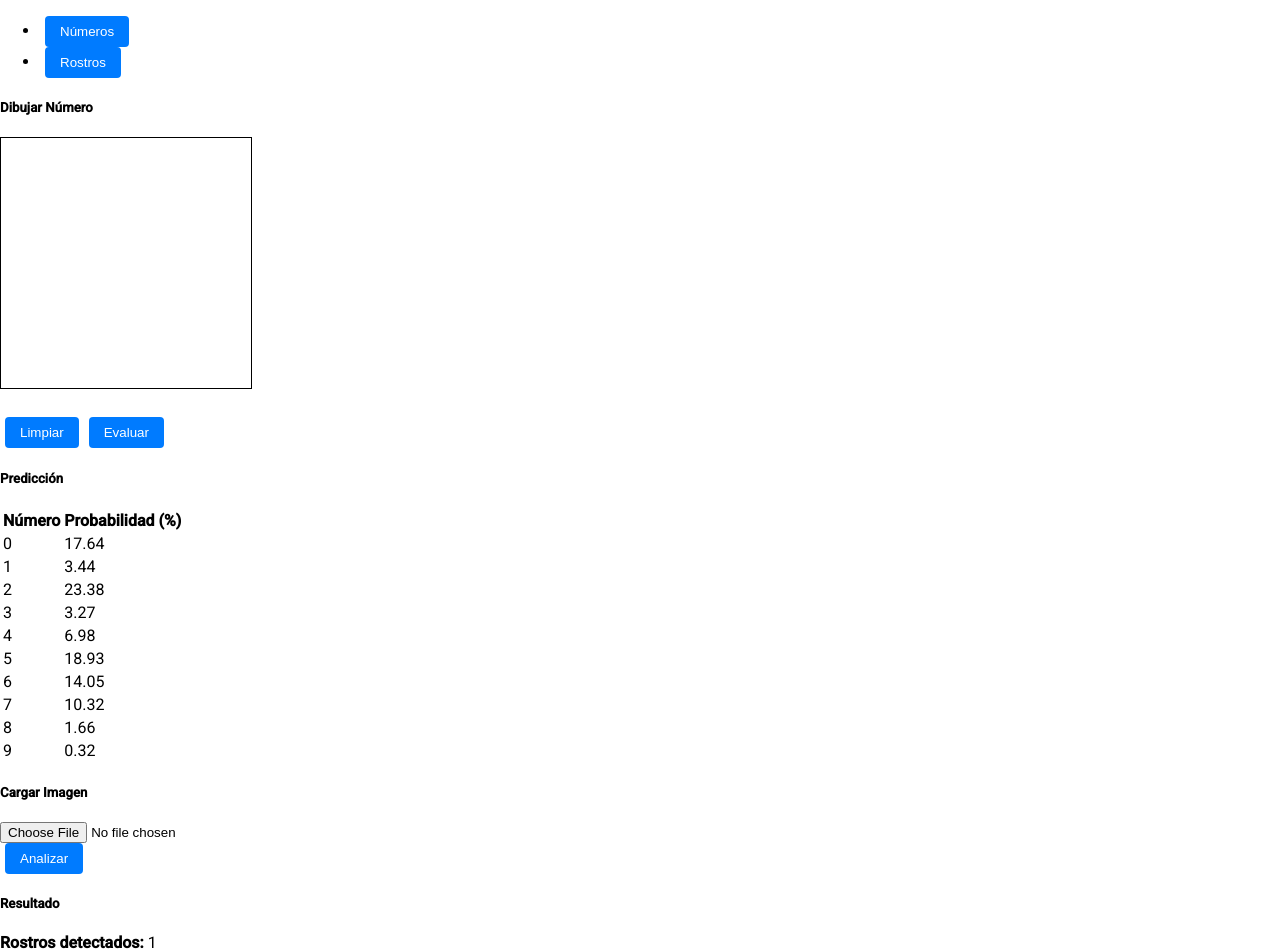
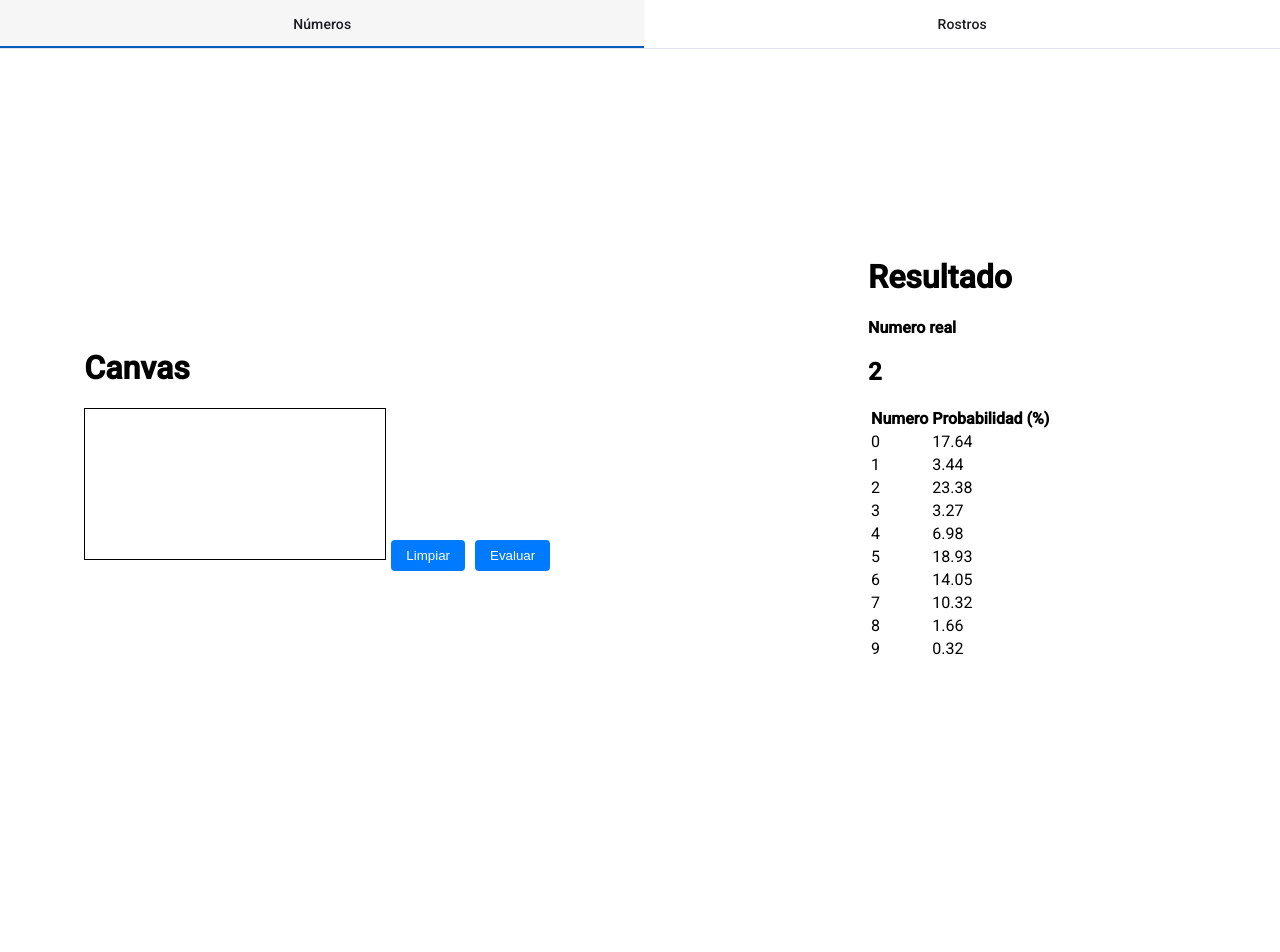
Before and after one commit to cahernao/-G2-Proyecto1_201611269, an Angular app in the folder frontend/: page / in a window 1280 px wide. Shown: the top 952 px of the page. After the commit the page ends 849 px from the top, so only its background shows below. Built offline with nearby package versions, Linux system fonts and the light colour scheme.

Commit message:
cambio estructura, no funcionalidad

```diff
--- a/frontend/src/app/app.component.html
+++ b/frontend/src/app/app.component.html
@@ -1,46 +1,35 @@
 <!-- frontend/src/app/app.component.html -->
-<div class="container mt-4">
-  <ul class="nav nav-tabs" id="myTab" role="tablist">
-    <li class="nav-item" role="presentation">
-      <button class="nav-link active" id="number-tab" data-bs-toggle="tab" data-bs-target="#number" type="button" role="tab">Números</button>
-    </li>
-    <li class="nav-item" role="presentation">
-      <button class="nav-link" id="face-tab" data-bs-toggle="tab" data-bs-target="#face" type="button" role="tab">Rostros</button>
-    </li>
-  </ul>
-
-  <div class="tab-content mt-3" id="myTabContent">
-
+<mat-tab-group>
   <!-- TAB: NÚMEROS -->
-    <div class="tab-pane fade show active" id="number" role="tabpanel">
-      <div class="row">
-        <!-- Canvas + Botones -->
-        <div class="col-md-6">
-          <h5>Dibujar Número</h5>
-          <div class="border p-2 bg-light" style="height: 280px">
-            <!-- Canvas aquí -->
-            <canvas id="canvas" width="250" height="250" class="border"></canvas>
+  <mat-tab label="Números">
+    <mat-grid-list cols="2" rowHeight="800px">
+      <mat-grid-tile>
+        <div class="col">
+          <h1>Canvas</h1>
+          <canvas></canvas>
+          <button>Limpiar</button>
+          <button>Evaluar</button>
         </div>
-          <div class="mt-2">
-            <button class="btn btn-secondary me-2">Limpiar</button>
-            <button class="btn btn-primary">Evaluar</button>
+      </mat-grid-tile>
+      <mat-grid-tile>
+        <div>
+          <h1>Resultado</h1>
+          <div>
+            <h4>Numero real</h4>
+            <h2>{{resultadoNumero.prediction}}</h2>
           </div>
-        </div>
-
-        <!-- Tabla de resultados -->
-        <div class="col-md-6">
-          <h5>Predicción</h5>
+          <div>
             <table class="table table-striped">
               <thead>
                 <tr>
-                <th>Número</th>
+                  <th>Numero</th>
                   <th>Probabilidad (%)</th>
                 </tr>
               </thead>
               <tbody>
                 @for (r of resultadoNumero.probabilities; track $index) {
                   <tr>
-                <td>{{ r.number }}</td>
+                    <td>{{r.number}}</td>
                     <td>{{ r.probability }}</td>
                   </tr>
                 }
@@ -48,26 +37,27 @@
             </table>
           </div>
         </div>
-    </div>
+      </mat-grid-tile>
+    </mat-grid-list>
+  </mat-tab>
 
   <!-- TAB: ROSTROS -->
-    <div class="tab-pane fade" id="face" role="tabpanel">
-      <div class="row">
-        <!-- Input de imagen -->
-        <div class="col-md-6">
+  <mat-tab label="Rostros">
+
+      <mat-grid-list cols="2" rowHeight="800px">
+        <mat-grid-tile>
           <h5>Cargar Imagen</h5>
           <input type="file" class="form-control" accept="image/*">
           <div class="mt-2">
-            <button class="btn btn-primary">Analizar</button>
+            <button mat-raised-button color="accent">Analizar</button>
           </div>
-        </div>
-
-        <!-- Resultados de emociones -->
-        <div class="col-md-6">
-          <h5>Resultado</h5>
-          <p><strong>Rostros detectados:</strong> {{ resultadoRostro?.cantidadRostros }}</p>
-          <p><strong>Emoción principal:</strong> {{ resultadoRostro?.prediction }}</p>
-
+        </mat-grid-tile>
+        <mat-grid-tile>
+          <div>
+            <h1>Resultado</h1>
+            <p><strong>Rostros detectados:</strong> {{ resultadoRostro.cantidadRostros }}</p>
+            <p><strong>Emoción principal:</strong> {{ resultadoRostro.prediction }}</p>
+            <div>
               <table class="table table-striped">
                 <thead>
                   <tr>
@@ -86,6 +76,7 @@
               </table>
             </div>
           </div>
-    </div>
-  </div>
-</div>
+        </mat-grid-tile>
+      </mat-grid-list>
+  </mat-tab>
+</mat-tab-group>
```
Lines whose indentation alone changed are shown as unchanged.
